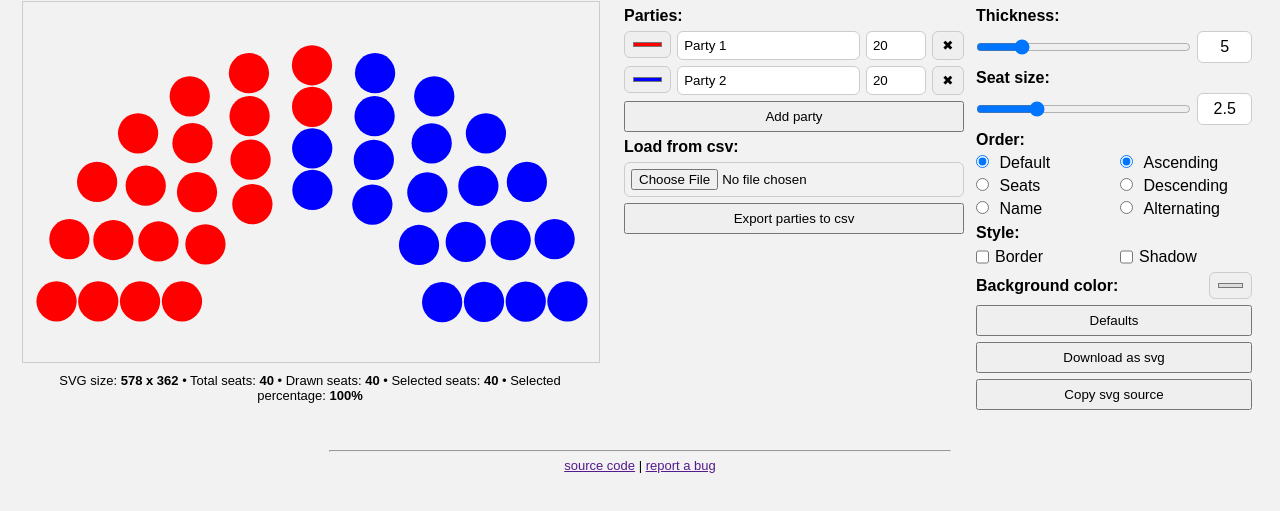
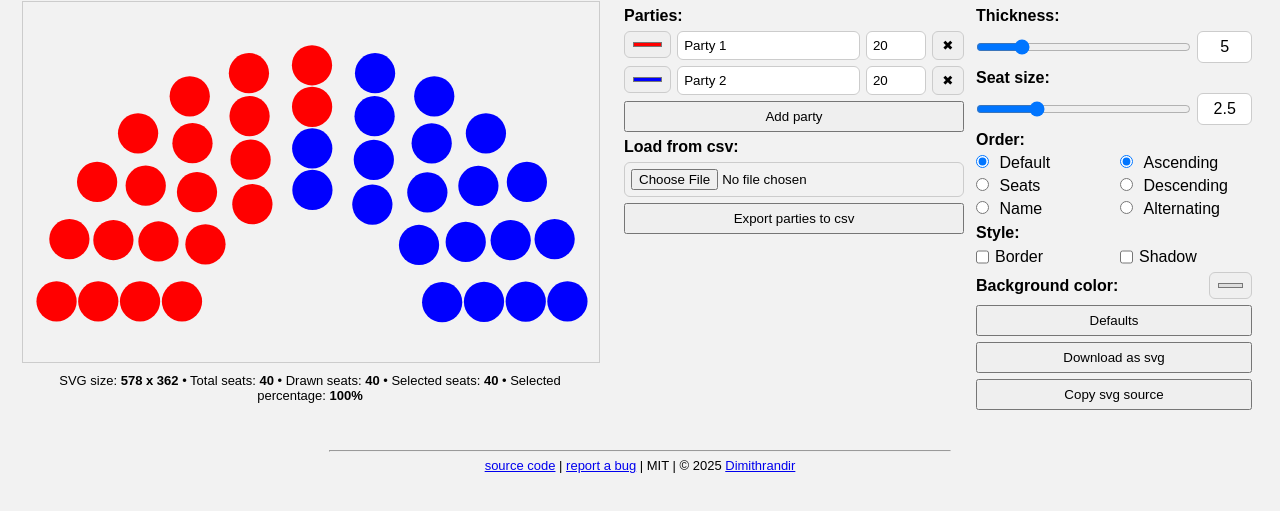
Before and after one commit to Dimithrandir/parlia, a plain HTML site: page index.html in a window 1280 px wide. Shown: the part 53-564 px from the top of the page. Drawn offline with Linux system fonts and the light colour scheme.

Commit message:
chore: deploy github page

```diff
--- a/index.html
+++ b/index.html
@@ -2,7 +2,7 @@
 <html>
 <head>
 	<meta charset="utf-8">
-	<link rel="shortcut icon" href="favicon.png">
+	<link rel="shortcut icon" type="image/png" href="favicon.png">
 	<link rel="stylesheet" type="text/css" href="style.css"/>
 	<script src="parlia.js"></script>
 	<script src="script.js" defer></script>
@@ -91,7 +91,7 @@
 	</div>
 	<footer>
 		<hr/>
-		<a href="">source code</a> | <a href="">report a bug</a>
+		<a href="https://github.com/Dimithrandir/parlia">source code</a> | <a href="https://github.com/Dimithrandir/parlia/issues">report a bug</a> | MIT | © 2025 <a href="https://github.com/Dimithrandir"> Dimithrandir</a>
 	</footer>
 </body>
 </html>
```
Also changed, not shown: README.md.
